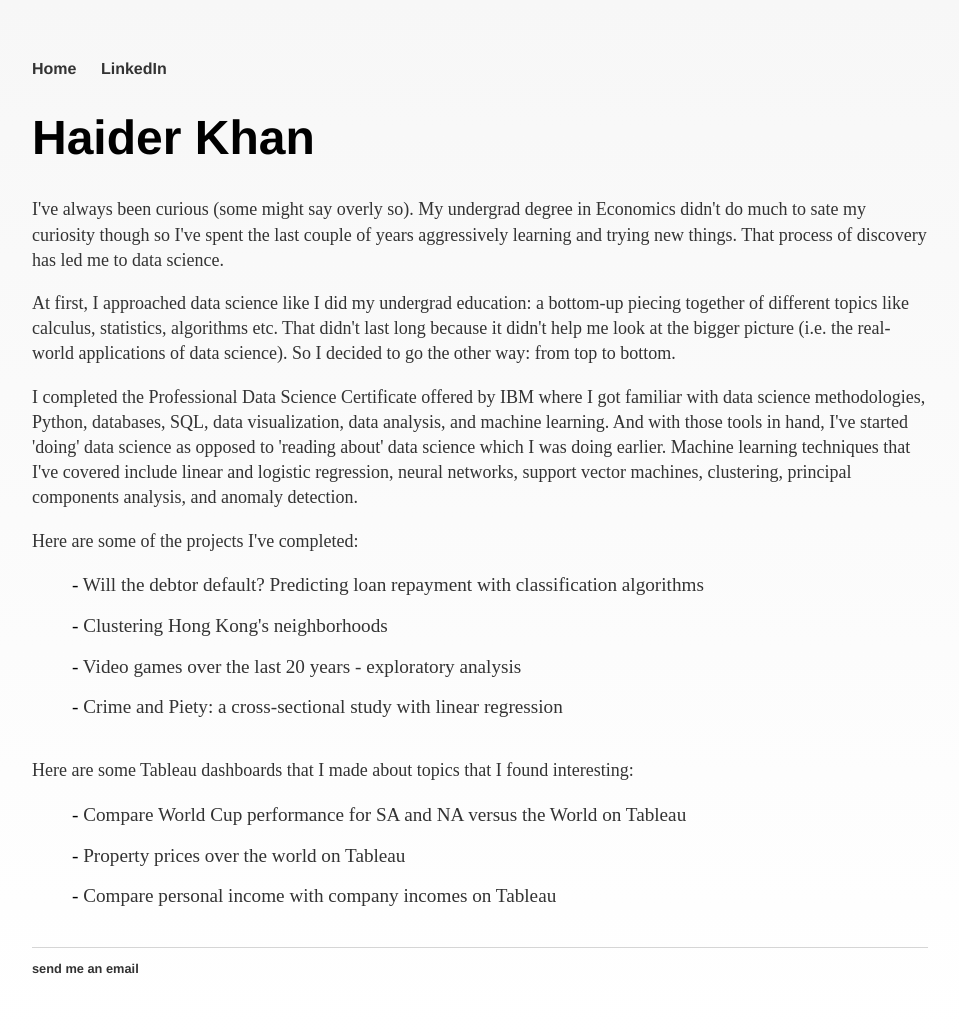
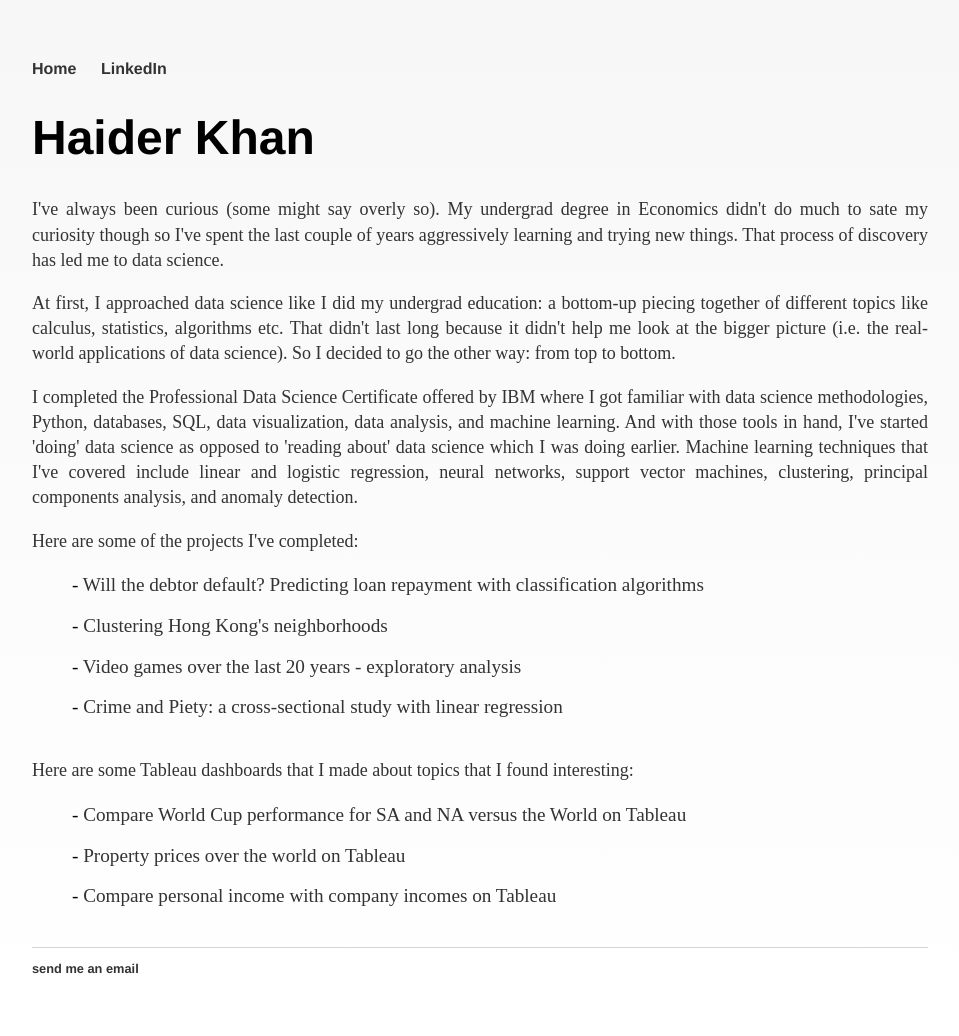
Before and after one commit to h2kh/h2kh.github.io, a Jekyll site: the page built from index.html, in a window 1280 px wide. Shown: the whole page, without its empty margins (160-1119 px from the left). Built offline with Jekyll 4.4.1, drawn with Linux system fonts in a browser that asks for light colours.

Commit message:
Update index.html

```diff
--- a/index.html
+++ b/index.html
@@ -5,14 +5,14 @@ title: Data Science projects
 
 <div class="blurb">
 	<h1>Haider Khan</h1>
-	<p style="font-size:18px;">I've always been curious (some might say overly so). My undergrad degree in Economics didn't do much to sate my curiosity though so I've
+	<p style="font-size:18px; text-align: justify;">I've always been curious (some might say overly so). My undergrad degree in Economics didn't do much to sate my curiosity though so I've
 	spent the last couple of years aggressively learning and trying new things. That process of discovery has led me to data science.</p>
 
-	<p style="font-size:18px;">At first, I approached data science like I did my undergrad education: a bottom-up piecing together of different topics like calculus, statistics,
+	<p style="font-size:18px; text-align: justify;">At first, I approached data science like I did my undergrad education: a bottom-up piecing together of different topics like calculus, statistics,
 		algorithms etc. That didn't last long because it didn't help me look at the bigger picture (i.e. the real-world
 	applications of data science). So I decided to go  the other way: from top to bottom.</p>
 
-	<p style="font-size:18px;">I completed the Professional Data Science Certificate offered by IBM where I got familiar with data science methodologies, Python,
+	<p style="font-size:18px; text-align: justify;">I completed the Professional Data Science Certificate offered by IBM where I got familiar with data science methodologies, Python,
 	databases, SQL, data visualization, data analysis, and machine learning. And with those tools in hand, I've started 'doing' data science
 	as opposed to 'reading about' data science which I was doing earlier. Machine learning techniques that I've covered include linear and logistic regression,
 		neural networks, support vector machines, clustering, principal components analysis, and anomaly detection.</p>
```
